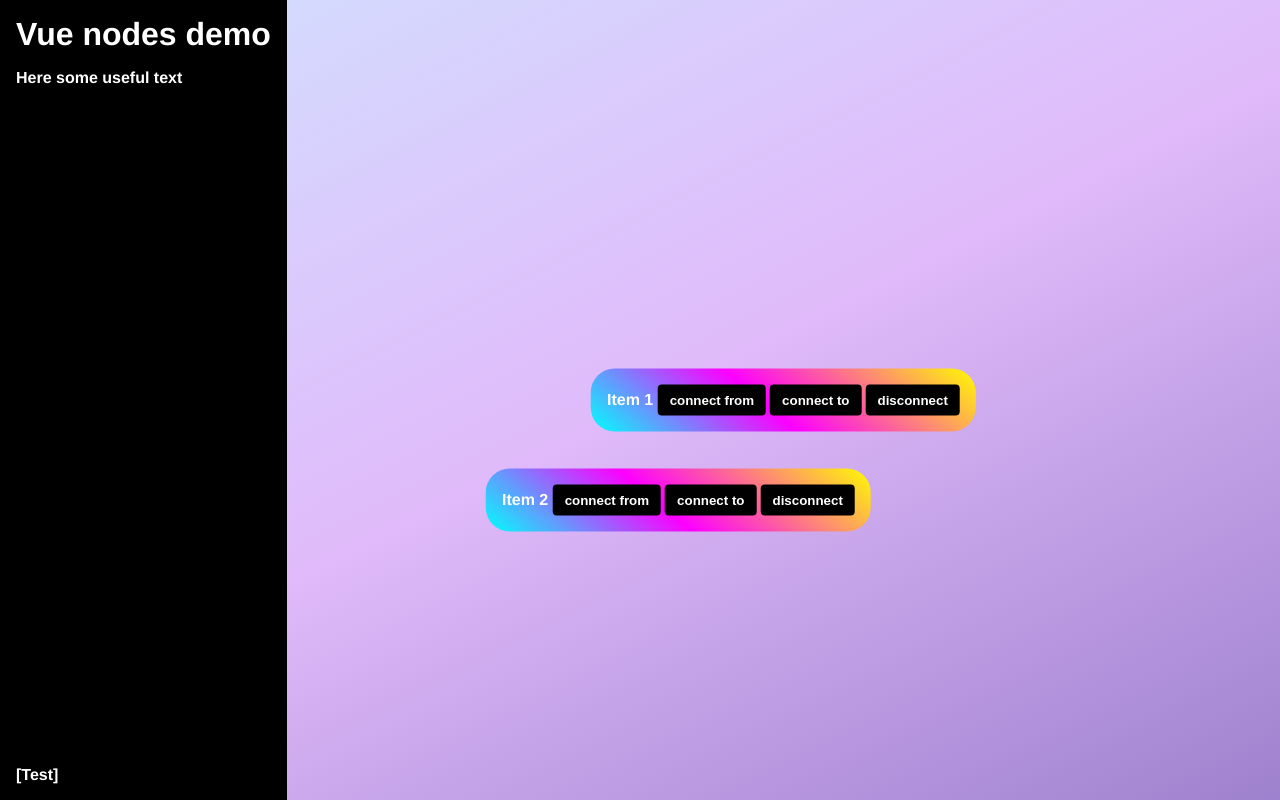
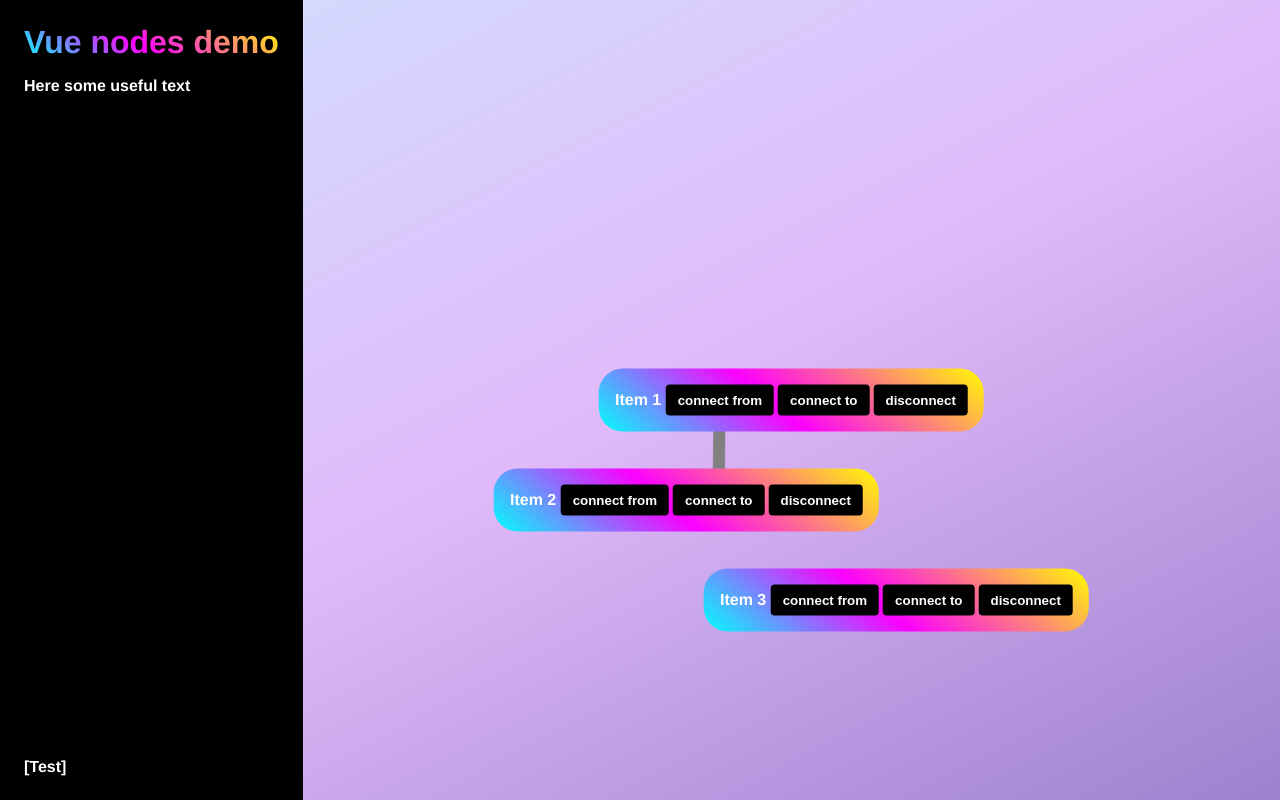
Before and after one commit to m0ksem/vue-nodes, a Vue app: page / in a window 1280 px wide. Built offline with nearby package versions, Linux system fonts and the light colour scheme.

Commit message:
Made connections reactive.

```diff
--- a/src/App.vue
+++ b/src/App.vue
@@ -12,12 +12,23 @@ const items = ref([
     name: 'Item 2',
     position: { x: -105, y: 100 }
   },
+  {
+    name: 'Item 3',
+    position: { x: 105, y: 200 }
+  },
+])
+
+const connections = ref([
+  {
+    start: items.value[0],
+    end: items.value[1]
+  }
 ])
 </script>
 
 <template>
   <DemoHeader />
-  <NodesCanvas v-model:nodes="items">
+  <NodesCanvas v-model:nodes="items" v-model:connections="connections">
     <template #node-content="{
         node, disconnectListener, connectFromListeners,
         connectTargetListeners, setConnectFromRef, setConnectToRef,
--- a/src/components/Nodes.vue
+++ b/src/components/Nodes.vue
@@ -11,16 +11,18 @@ const emit = defineEmits(['update:nodes', 'update:hovered', 'update:selected', '
 
 const props = defineProps({
   nodes: { type: Array as PropType<Node[]>, required: true },
+  connections: { type: Array as PropType<Connection[]>, required: true },
+  // Preferences
   moveButton: { type: String as PropType<'right' | 'left' | 'middle'>, default: 'right' },
-  connections: { type: Array as PropType<Connection[]>, default: () => [] }
 })
 
 const connectionsProp = toRef(props, 'connections')
 
 const [syncNodes] = useSyncProp(props, 'nodes', emit)
+const [syncConnections] = useSyncProp(props, 'connections', emit)
 
 const connectionsRef = ref<HTMLElement>()
-const { connectFrom, connectTo, disconnect, connections, setConnectFromRef, setConnectToRef } = useConnections(connectionsRef.value!, connectionsProp)
+const { connectFrom, connectTo, disconnect, connections, setConnectFromRef, setConnectToRef } = useConnections(connectionsRef.value!, syncConnections)
 </script>
 
 <template>
--- a/src/components/demo/DemoHeader.vue
+++ b/src/components/demo/DemoHeader.vue
@@ -16,7 +16,7 @@
   background: black;
   color: white;
   text-align: left;
-  padding: 16px;
+  padding: 24px;
   box-sizing: border-box;
   display: flex;
   flex-direction: column;
@@ -24,6 +24,14 @@
 
   h1 {
     margin: 0;
+    background-image: linear-gradient(
+        40deg,
+        #00fffc 0%,
+        #fc00ff 45%,
+        #fffc00 100%
+      );
+    background-clip: text;
+    -webkit-text-fill-color: transparent;
   }
 }
 </style>
--- a/src/hooks/useConnections.ts
+++ b/src/hooks/useConnections.ts
@@ -28,11 +28,13 @@ export const useConnections = (
       const startNodes = nodesMap.get(con.start)
       const endNodes = nodesMap.get(con.end)
 
+      if (!startNodes || !endNodes) { return null }
+
       return {
-        start: startNodes!.connectFrom!,
-        end: endNodes!.connectTo!
+        start: startNodes.connectFrom!,
+        end: endNodes.connectTo!
       }
-    })
+    }).filter((c) => c !== null) as RawConnection[]
 
     if (newConnection.value) {
       const newConnectionEl = nodesMap.get(newConnection.value)
--- a/src/hooks/useMap.ts
+++ b/src/hooks/useMap.ts
@@ -1,26 +1,21 @@
-type A = Number
-type test = undefined extends A ? Number | undefined : Number
+import { ref, UnwrapRef } from 'vue'
 
-const isUndef = (o: any): o is undefined => o === undefined
+type Cache<Key, Data> = { key: Key, value: Data }
 
 export const useMap = <Key = string, Data extends any = any>() => {
   const createMap = () => {
-    const cache: {
-      key: Key,
-      value: Data
-    }[] = []
+    const cache = ref([] as Cache<Key, Data>[])
 
     return {
-      cache,
       get<Fallback extends Data | undefined = undefined>(key: Key, fallback?: Fallback): undefined extends Fallback ? Data | undefined : Data {
-        const result = cache.find((c) => c.key === key)
+        const result = cache.value.find((c) => c.key === key)
 
-        if (isUndef(fallback)) {
+        if (fallback === undefined) {
           return result?.value as Data
         }
 
         if (result) {
-          return result.value
+          return result.value as Data
         } else {
           this.set(key, fallback as Data)
           return fallback as Data
@@ -28,12 +23,12 @@ export const useMap = <Key = string, Data extends any = any>() => {
       },
 
       set(key: Key, value: Data) {
-        const cached = cache.find((c) => c.key === key)
+        const cached = cache.value.find((c) => c.key === key)
 
         if (cached) {
-          cached.value = value
+          cached.value = value as UnwrapRef<Data>
         } else {
-          cache.push({ key, value })
+          cache.value.push({ key, value } as Cache<UnwrapRef<Key>, UnwrapRef<Data>>)
         }
 
         return value
```
